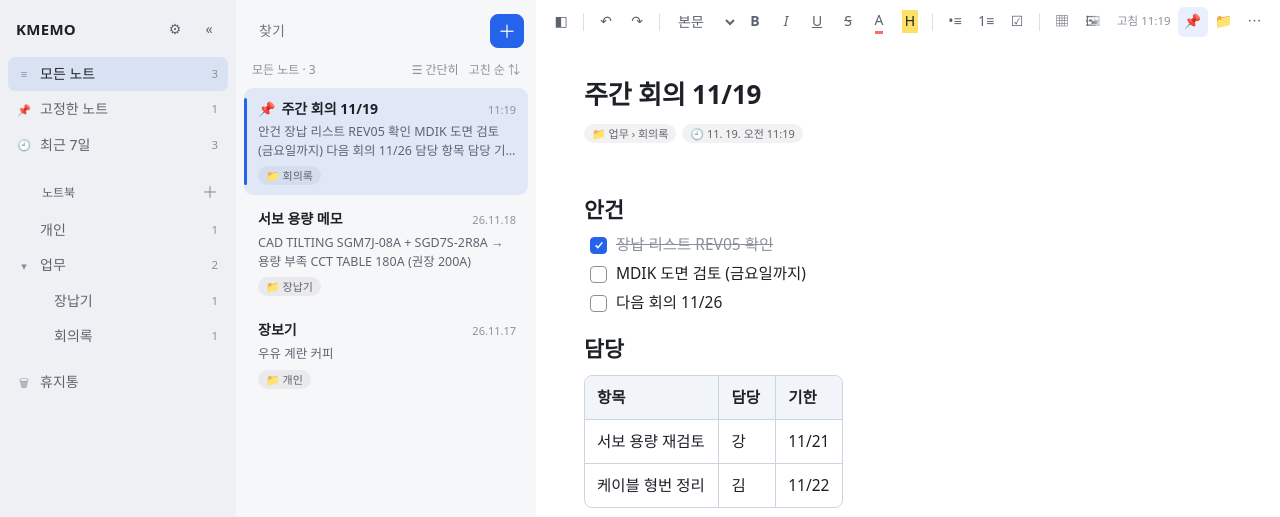
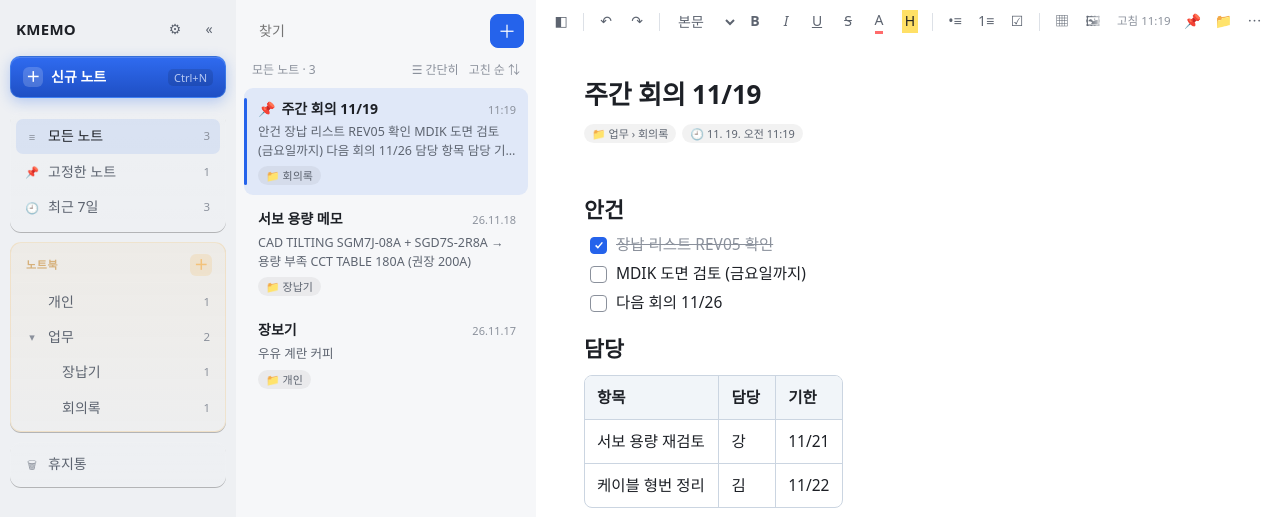
Before and after one commit to versper77-lab/kcal-site, a plain HTML site: page kmemo/index.html in a window 1280 px wide. Shown: the top 517 px of the page. Drawn offline with Linux system fonts and the light colour scheme.

Commit message:
KMEMO: 사이드바 구분
Co-Authored-By: Claude Opus 5.5 <noreply@anthropic.com>
Claude-Session: https://claude.ai/code/session_01EjgRMrHeXLUSdgKSAs3W3D

```diff
--- a/kmemo/index.html
+++ b/kmemo/index.html
@@ -25,9 +25,22 @@ input:focus,select:focus{border-color:var(--acc)}
 #app{display:grid;grid-template-columns:236px 300px minmax(0,1fr);height:100%}
 /* 1단: 사이드바 */
 #side{min-width:0;background:var(--side);display:flex;flex-direction:column;min-height:0}
-#side .top{padding:14px 12px 8px 16px;display:flex;gap:4px;align-items:center}
+#side .top{padding:14px 12px 10px 16px;display:flex;gap:4px;align-items:center}
 #side .top b{font-size:15px;flex:1;letter-spacing:.3px}
-#tree{flex:1;overflow:auto;padding:4px 8px}
+#tree{flex:1;overflow:auto;padding:4px 10px 8px}
+#newnote{margin:2px 10px 10px;display:flex;align-items:center;gap:8px;padding:9px 12px;border:1px solid rgba(96,165,250,.35);border-radius:10px;background:linear-gradient(180deg,#2f6bf0,#1f4fc4);color:#fff;font-weight:600;font-size:14px;box-shadow:0 4px 14px rgba(37,99,235,.28),inset 0 1px 0 rgba(255,255,255,.15);cursor:pointer;transition:filter .12s,transform .06s}
+#newnote:hover{filter:brightness(1.1)}#newnote:active{transform:translateY(1px)}
+#newnote .pl{width:20px;height:20px;border-radius:6px;background:rgba(255,255,255,.18);display:inline-flex;align-items:center;justify-content:center;font-size:14px}
+#newnote kbd{margin-left:auto;font-family:inherit;font-size:11px;line-height:1;font-weight:400;opacity:.65;background:rgba(0,0,0,.18);padding:3px 6px;border-radius:5px}
+.grp{background:linear-gradient(180deg,rgba(255,255,255,.035),rgba(255,255,255,.015));border:1px solid rgba(255,255,255,.06);border-radius:11px;padding:5px;margin-bottom:10px;box-shadow:0 1px 0 rgba(0,0,0,.25)}
+.grp .gh{display:flex;align-items:center;justify-content:space-between;padding:6px 8px 6px 10px;margin-bottom:2px;border-bottom:1px solid rgba(255,255,255,.05);font-size:11px;letter-spacing:.6px;color:#8b93a3;font-weight:600}
+.grp .ga{border:none;width:22px;height:22px;padding:0;border-radius:6px;color:#9fb4d8;font-size:14px;background:rgba(96,165,250,.1)}
+.grp .ga:hover{background:rgba(96,165,250,.22);color:#fff}
+.grp.books{border-color:rgba(245,158,11,.14);background:linear-gradient(180deg,rgba(245,158,11,.05),rgba(245,158,11,.015))}
+.grp.books .gh{color:#d6b07a}.grp.books .ga{background:rgba(245,158,11,.12);color:#f3c27a}.grp.books .ga:hover{background:rgba(245,158,11,.25);color:#fff}
+.grp.books .ti.sel{background:rgba(245,158,11,.14)}
+.grp.trash{padding:3px 5px}
+.gempty{padding:8px 10px;color:var(--muted);font-size:12px}
 .ti{display:flex;align-items:center;gap:8px;padding:6px 10px;border-radius:7px;cursor:pointer;user-select:none;white-space:nowrap;color:var(--sub);margin:1px 0}
 .ti:hover{background:var(--hover);color:var(--fg)}
 .ti.sel{background:var(--accbg);color:var(--fg)}
@@ -180,6 +193,7 @@ input:focus,select:focus{border-color:var(--acc)}
 <div id="app">
  <aside id="side">
   <div class="top"><button class="ico back" onclick="view('list')">✕</button><b>KMEMO</b><button class="ico" title="설정" onclick="openSettings()">⚙</button><button class="ico wideonly" title="사이드바 접기" onclick="toggleSide()">«</button></div>
+  <button id="newnote" onclick="newNote()"><span class="pl">＋</span>신규 노트<kbd>Ctrl+N</kbd></button>
   <div id="tree"></div>
   <div id="quota" title=""><div class="ql"><span>구글 드라이브</span><b></b></div><div class="qb"><i></i></div><div class="qs"></div></div>
   <div id="status"><div class="badge" onclick="statusDetail()" title="자세히"><div class="dot"></div><span>로컬 저장됨</span></div><button class="ico rf" title="지금 동기화" onclick="userSync()">⟳</button></div>
@@ -477,7 +491,9 @@ function descendants(id) { const out = [id]; for (const b of S.books) if (b.pare
 function saveBooks() { S.booksU = Date.now(); kvSet("books", { books: S.books, u: S.booksU }); syncSoon(3000); }
 function liveNotes() { return [...S.notes.values()].filter(n => !n.deleted); }
 function renderTree() {
-  const t = $("tree"); t.innerHTML = "";
+  const root = $("tree"); root.innerHTML = "";
+  const grp = (cls, title, add) => { const g = document.createElement("div"); g.className = "grp " + cls; if (title) { const h = document.createElement("div"); h.className = "gh"; h.innerHTML = `<span>${title}</span>`; if (add) { const b = document.createElement("button"); b.className = "ga"; b.title = add[0]; b.textContent = "＋"; b.onclick = add[1]; h.appendChild(b); } g.appendChild(h); } root.appendChild(g); return g; };
+  let t = grp("views", "");
   const live = liveNotes();
   const item = (label, ct, sel, onclick, depth = 0, tw = "", book = null) => {
     const d = document.createElement("div"); d.className = "ti" + (sel ? " sel" : ""); d.style.paddingLeft = (8 + depth * 14) + "px";
@@ -496,9 +512,8 @@ function renderTree() {
   item("모든 노트", vis.length, S.view.k === "all", () => setView({ k: "all" }), 0, "≡");
   item("고정한 노트", vis.filter(n => n.pinned).length, S.view.k === "pinned", () => setView({ k: "pinned" }), 0, "📌");
   item("최근 7일", vis.filter(n => n.updated > Date.now() - 7 * 864e5).length, S.view.k === "recent", () => setView({ k: "recent" }), 0, "🕘");
-  const s = document.createElement("div"); s.className = "sep"; t.appendChild(s);
-  const h = document.createElement("div"); h.className = "ti"; h.innerHTML = `<span class="tw"></span><span class="nm" style="color:var(--sub);font-size:12px">노트북</span><span class="ct" style="font-size:16px" title="새 노트북">＋</span>`;
-  h.onclick = () => newBook(null); t.appendChild(h);
+  t = grp("books", "노트북", ["새 노트북", () => newBook(null)]);
+  if (!S.books.length) { const e = document.createElement("div"); e.className = "gempty"; e.textContent = "＋ 로 노트북을 만드세요"; t.appendChild(e); }
   const walk = (parent, depth) => {
     const kids = S.books.filter(b => (b.parent || null) === parent).sort((a, b) => a.name.localeCompare(b.name, "ko"));
     for (const b of kids) {
@@ -512,7 +527,7 @@ function renderTree() {
     }
   };
   walk(null, 0);
-  const s2 = document.createElement("div"); s2.className = "sep"; t.appendChild(s2);
+  t = grp("trash", "");
   item("휴지통", [...S.notes.values()].filter(n => n.deleted).length, S.view.k === "trash", () => setView({ k: "trash" }), 0, "🗑");
 }
 async function newBook(parent) {
--- a/kmemo/sw.js
+++ b/kmemo/sw.js
@@ -1,5 +1,5 @@
 // KMEMO: 한 번 연 뒤에는 인터넷 없이도 열리게 (화면 파일만 저장, 메모는 IndexedDB · 구글 드라이브)
-const C = "kmemo-v10";
+const C = "kmemo-v11";
 const FILES = ["./", "./index.html", "./manifest.webmanifest", "./icon-180.png", "./icon-192.png", "./icon-512.png"];
 self.addEventListener("install", e => { e.waitUntil(caches.open(C).then(c => c.addAll(FILES)).then(() => self.skipWaiting())); });
 self.addEventListener("activate", e => { e.waitUntil(caches.keys().then(ks => Promise.all(ks.filter(k => k !== C).map(k => caches.delete(k)))).then(() => self.clients.claim())); });
```
